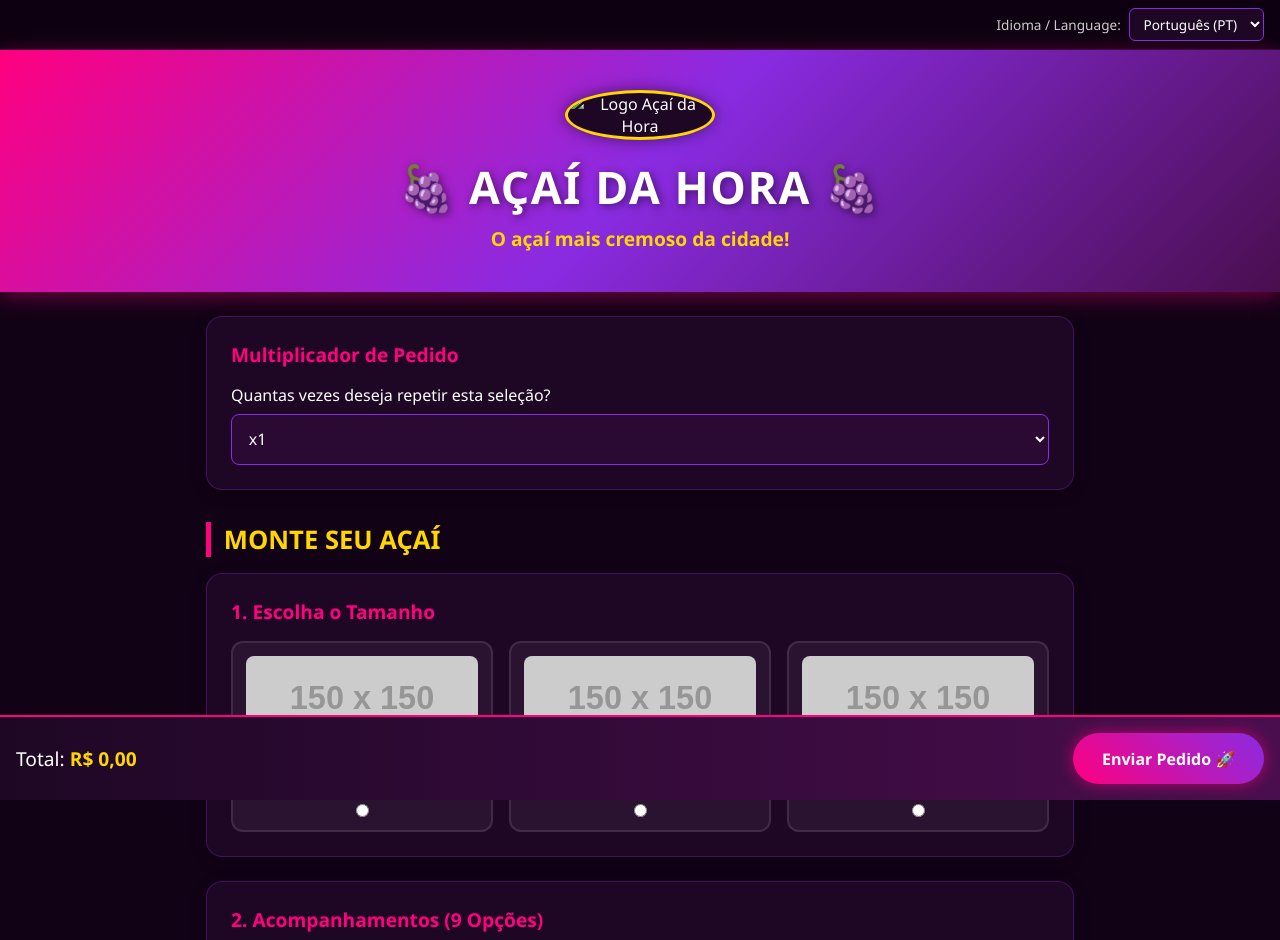
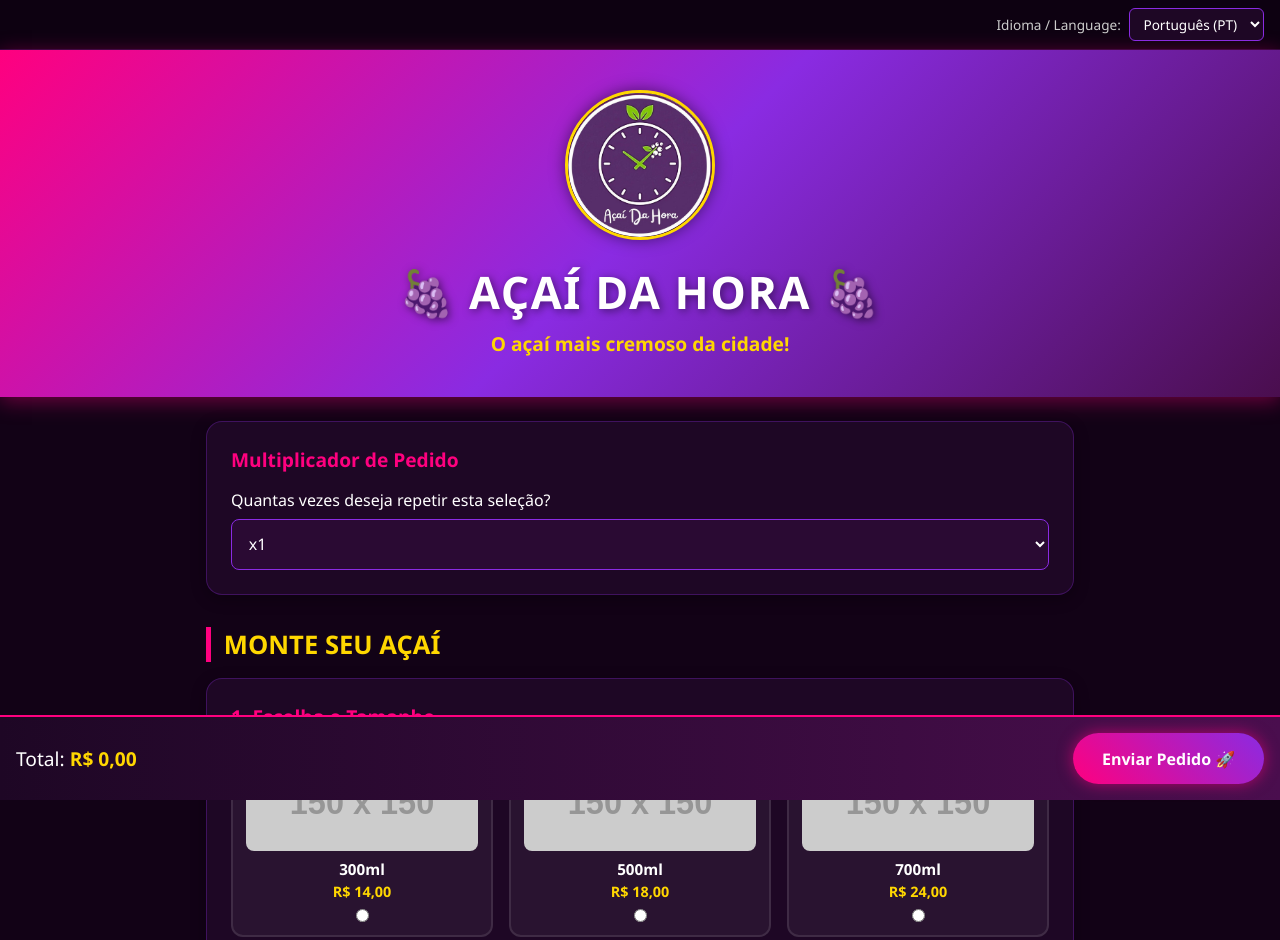
Before and after one commit to fabritziomadrid-hash/ACAI-DA-HORA, a plain HTML site: page index.html in a window 1280 px wide. Shown: the top 940 px of the page. Drawn offline with Linux system fonts and the light colour scheme; placeholder pictures from the web are drawn by us; files whose address does not match are found by name.

Commit message:
Update index.html

```diff
--- a/index.html
+++ b/index.html
@@ -247,7 +247,7 @@
     <header>
         <!-- Espaço para a sua LOGO (Substitua a URL pela imagem da sua marca) -->
         <div class="logo-container">
-            <img src="logoacai.jpeg" alt="Logo Açaí da Hora" class="logo-img">
+            <img src="imagens/logoacai.jpeg" alt="Logo Açaí da Hora" class="logo-img">
         </div>
         <h1>🍇 AÇAÍ DA HORA 🍇</h1>
         <p class="tagline" data-i18n="tagline">O açaí mais cremoso da cidade!</p>
```
